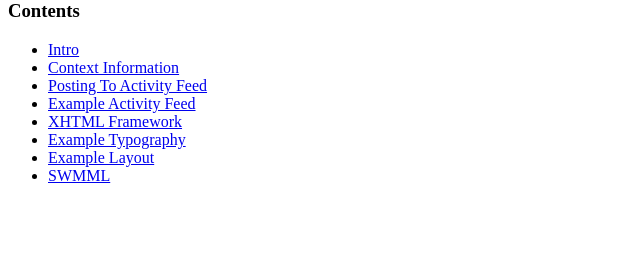
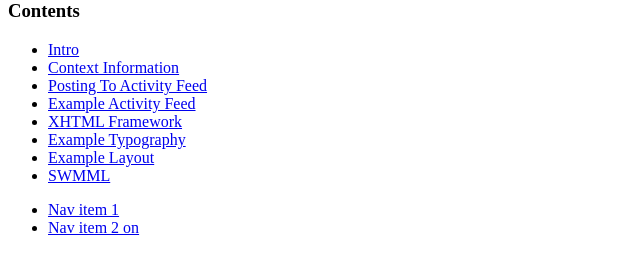
Before and after one commit to simpleweb/LucidGeckoPHP, a PHP site: page /layout.php in a window 1280 px wide. Shown: the part 613-866 px from the top of the page, without its empty margins (0-640 px from the left). Before the commit the page ends 796 px from the top, so only its background shows below. Run offline with PHP 8.4, Linux system fonts and the light colour scheme.

Commit message:
git-svn-id: http://lucidgecko.googlecode.com/svn/trunk@26 6179d348-4151-11de-998b-8fedbbe774c7

```diff
--- a/PHP/ApiDocs/appnav.php
+++ b/PHP/ApiDocs/appnav.php
@@ -1,4 +1,4 @@
-<swm:nav>
+<swm:sidebar>
 	<div class="pane">
 		<h3 class="title">Contents</h3>
 
@@ -13,4 +13,11 @@
 			<li<?= strtolower($_SERVER['SCRIPT_NAME']) == '/swmml.php' ? ' class="on"' : ''; ?>><a href="//swmml.php">SWMML</a></li>
 		</ul>
 	</div>
-</swm:nav>
+</swm:sidebar>
+
+<swm:titlenav>
+<ul id="appPageNav">
+	<li class="first"><a href="#">Nav item 1</a></li>
+	<li class="on"><a href="#">Nav item 2 on</a></li>
+</ul>
+</swm:titlenav>
```
